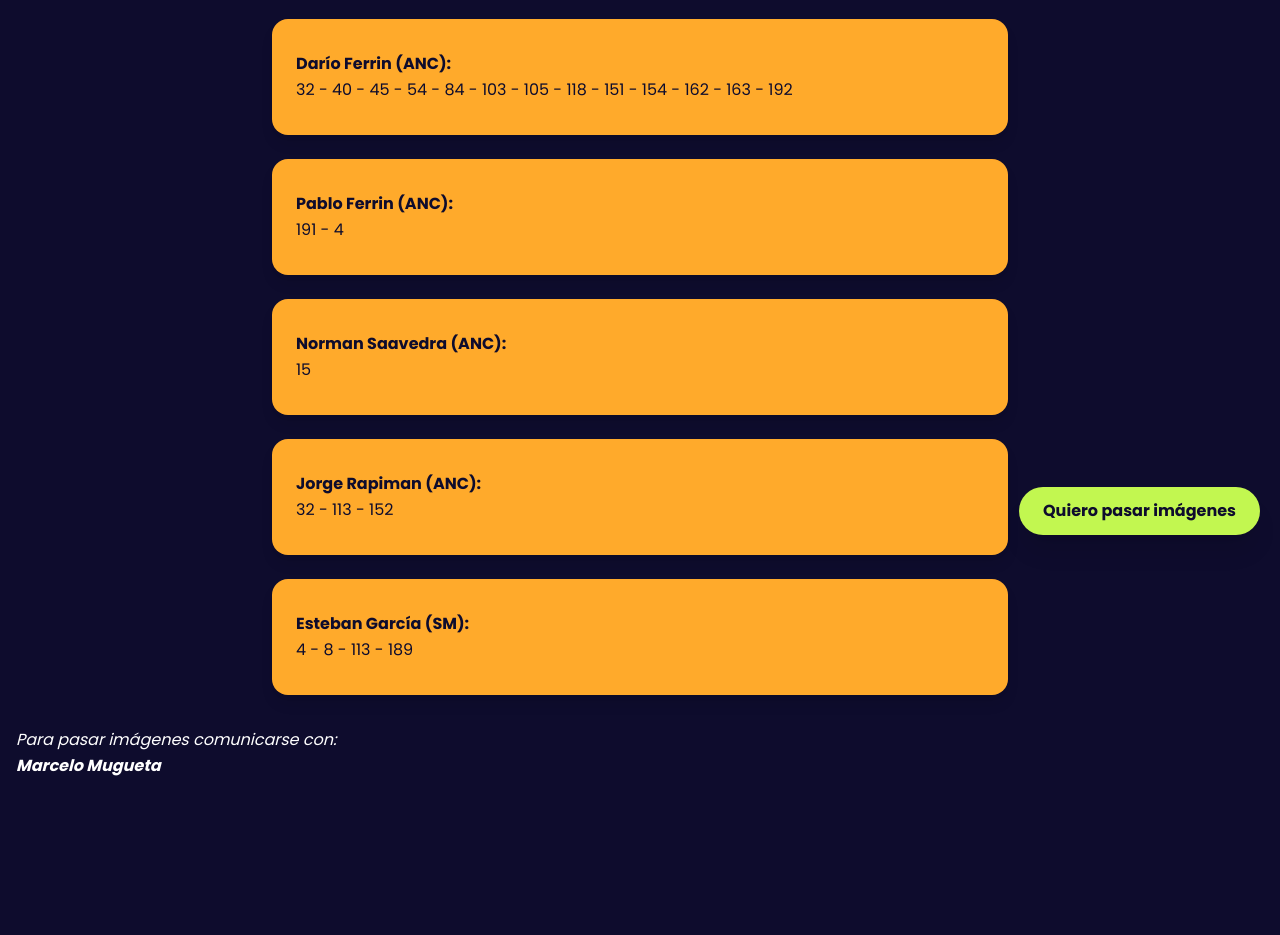
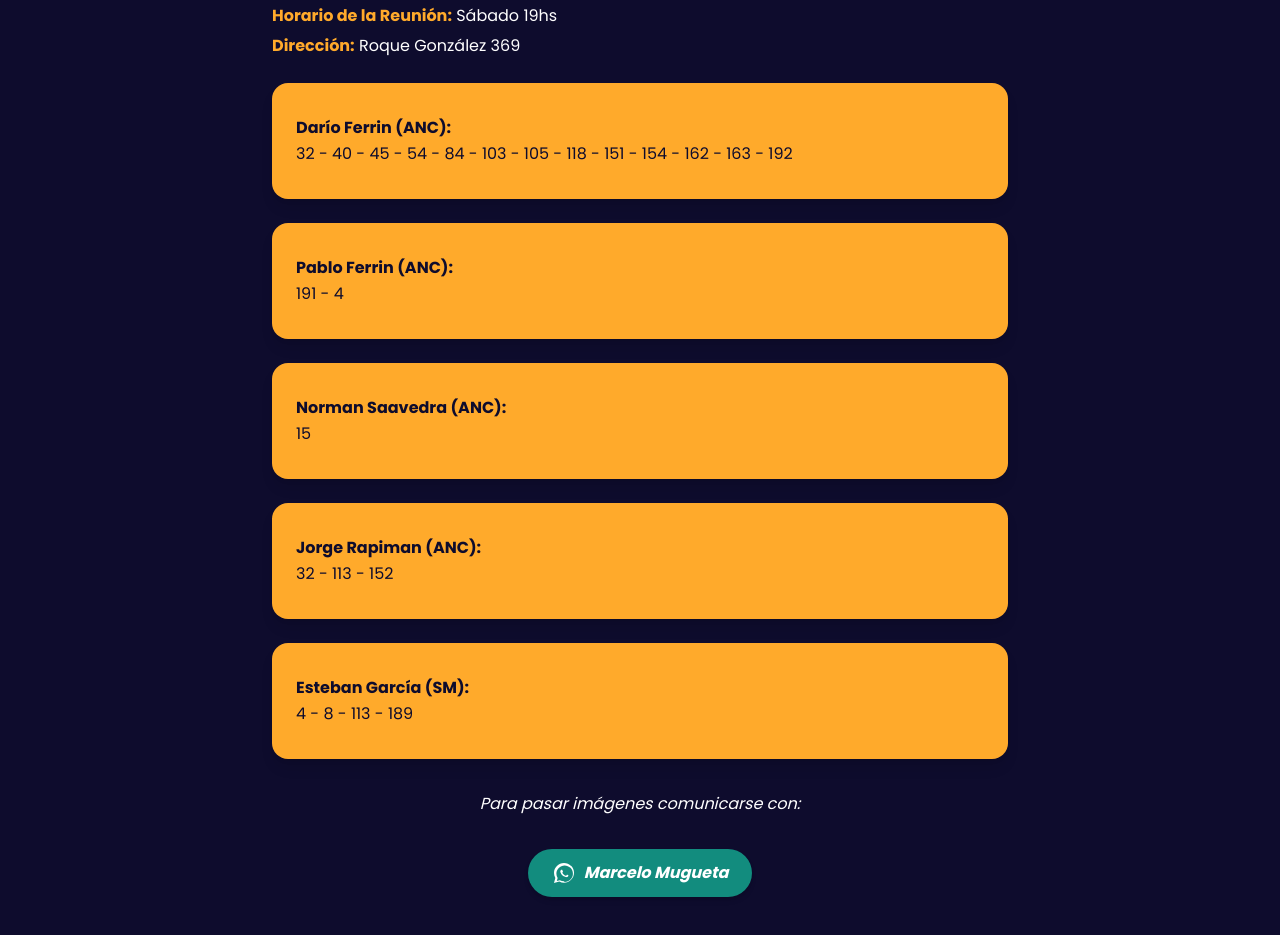
Before and after one commit to pwtrelew/oradores, a plain HTML site: page index.html in a window 1280 px wide. Shown: the part 245-1180 px from the top of the page. Before the commit the page ends 1136 px from the top, so only its background shows below. Drawn offline with nearby package versions, Linux system fonts and the light colour scheme.

Commit message:
Update index.html

```diff
--- a/index.html
+++ b/index.html
@@ -9,23 +9,24 @@
     <!-- Tailwind CSS CDN -->
     <script src="https://cdn.tailwindcss.com"></script>
     <style>
-        /* Custom styles for Poppins font and body background */
+        /* Custom styles for Poppins font */
         body {
-            font-family: 'Poppins', sans-serif; /* Changed font to Poppins */
+            font-family: 'Poppins', sans-serif;
         }
     </style>
 </head>
 <body class="bg-[#0e0c2d] text-white leading-relaxed pb-20">
+
     <!-- Header Section -->
-    <header class="bg-[#0e0c2d] text-center py-12 px-4 relative md:py-16">
+    <header class="bg-[#0e0c2d] text-center pt-24 pb-12 px-4 relative md:pt-32 md:pb-16">
         <h1 class="text-4xl md:text-5xl font-bold text-[#c2f750] mb-2">Oradores</h1>
-        <!-- Top right button, now a link with a location icon -->
+        <!-- Top right button for location -->
         <a href="https://maps.app.goo.gl/ENAcMhcTuPpt3moNA" target="_blank" class="absolute top-4 right-4 bg-[#c2f750] text-[#0e0c2d] border-none py-2 px-4 text-sm font-bold rounded-full shadow-lg cursor-pointer hover:bg-[#d9ff6f] transition-colors duration-300 no-underline flex items-center space-x-1">
-            <!-- Location Icon (SVG) - Custom icon resembling the provided image -->
+            <!-- Location Icon (SVG) -->
             <svg xmlns="http://www.w3.org/2000/svg" viewBox="0 0 24 24" fill="currentColor" class="w-5 h-5">
                 <path d="M12 2C8.13 2 5 5.13 5 9c0 5.25 7 13 7 13s7-7.75 7-13c0-3.87-3.13-7-7-7zm0 9.5c-1.38 0-2.5-1.12-2.5-2.5S10.62 6.5 12 6.5s2.5 1.12 2.5 2.5S13.38 11.5 12 11.5z"/>
             </svg>
-            Cong. Norte
+            <span>Cong. Norte</span>
         </a>
     </header>
 
@@ -36,49 +37,84 @@
         <p class="mb-6"><span class="text-[#ffaa2b] font-bold">Dirección:</span> Roque González 369</p>
 
         <!-- Speaker Cards Container -->
-        <div class="space-y-6">
-            <!-- Speaker Card 1 -->
-            <div class="bg-[#ffaa2b] rounded-2xl p-6 text-[#0e0c2d] shadow-lg">
-                <p class="my-2"><strong>Darío Ferrin (ANC):</strong><br>
-                32 - 40 - 45 - 54 - 84 - 103 - 105 - 118 - 151 - 154 - 162 - 163 - 192</p>
-            </div>
-
-            <!-- Speaker Card 2 -->
-            <div class="bg-[#ffaa2b] rounded-2xl p-6 text-[#0e0c2d] shadow-lg">
-                <p class="my-2"><strong>Pablo Ferrin (ANC):</strong><br>
-                191 - 4</p>
-            </div>
-
-            <!-- Speaker Card 5 -->
-            <div class="bg-[#ffaa2b] rounded-2xl p-6 text-[#0e0c2d] shadow-lg">
-                <p class="my-2"><strong>Norman Saavedra (ANC):</strong><br>
-                15</p>
-            </div>
-
-            <!-- Speaker Card 6 -->
-            <div class="bg-[#ffaa2b] rounded-2xl p-6 text-[#0e0c2d] shadow-lg">
-                <p class="my-2"><strong>Jorge Rapiman (ANC):</strong><br>
-                32 - 113 - 152</p>
-            </div>
-
-            <!-- Speaker Card 7 -->
-            <div class="bg-[#ffaa2b] rounded-2xl p-6 text-[#0e0c2d] shadow-lg">
-                <p class="my-2"><strong>Esteban García (SM):</strong><br>
-                4 - 8 - 113 - 189</p>
-            </div>
+        <!-- This div will be populated dynamically by the script below -->
+        <div id="speaker-container" class="space-y-6">
+            <!-- Speaker cards will be inserted here -->
         </div>
     </main>
 
     <!-- Footer Section -->
-    <footer class="text-left py-8 px-4 italic">
-        <p>Para pasar imágenes comunicarse con:<br>
-        <strong class="font-bold">Marcelo Mugueta</strong></p>
+    <footer class="text-center py-8 px-4 italic">
+        <p class="mb-4">Para pasar imágenes comunicarse con:</p>
+        <!-- WhatsApp contact button with added vertical margin (my-4) -->
+        <a class="inline-flex items-center justify-center space-x-2 bg-[#128C7E] text-white border-none py-3 px-6 text-base font-bold rounded-full shadow-md transition-colors duration-300 hover:bg-[#075E54] no-underline my-4"
+           href="https://wa.me/5492804977396" target="_blank">
+            <!-- Official WhatsApp Icon (SVG) -->
+            <svg xmlns="http://www.w3.org/2000/svg" viewBox="0 0 24 24" fill="currentColor" class="w-6 h-6">
+                <path d="M19.11 4.9C17.22 3 14.72 2 12 2C6.48 2 2 6.48 2 12c0 1.77.46 3.45 1.32 4.95L2 22l5.27-1.38c1.45.79 3.08 1.21 4.73 1.21h.01c5.52 0 10-4.48 10-10c0-2.72-1-5.22-2.89-7.1zM12 20.25c-1.46 0-2.87-.39-4.12-1.1L4.84 20l.82-3.04c-.8-1.29-1.26-2.78-1.26-4.31c0-4.54 3.69-8.23 8.24-8.23c2.2 0 4.23.86 5.82 2.45c1.59 1.59 2.45 3.62 2.45 5.82c-.01 4.55-3.7 8.24-8.25 8.24zM16.47 14.48c-.19-.1-1.14-.56-1.32-.63c-.18-.06-.31-.1-.44.1c-.13.2-.5.63-.61.75c-.12.13-.23.14-.43.05c-.19-.09-1.03-.38-1.96-1.21c-.73-.64-1.22-1.43-1.35-1.67c-.13-.24-.01-.37.09-.48c.09-.1.2-.25.3-.34c.1-.09.13-.16.2-.27c.06-.11.03-.21-.02-.31c-.05-.1-.44-1.06-.6-1.45c-.16-.39-.32-.34-.44-.34c-.11 0-.25 0-.38 0c-.13 0-.34.05-.52.24c-.18.2-.69.68-.69 1.65c0 .97.71 1.92.81 2.06c.1.15 1.39 2.12 3.37 2.96c.49.21.88.33 1.18.43c.47.15.89.13 1.22.08c.37-.06 1.14-.46 1.3-.91c.16-.44.16-.82.11-.91c-.05-.08-.18-.13-.37-.23z"/>
+            </svg>
+            <span>Marcelo Mugueta</span>
+        </a>
     </footer>
 
-    <!-- Floating Action Button -->
-    <a class="fixed bottom-5 right-5 bg-[#c2f750] text-[#0e0c2d] border-none py-3 px-6 text-base font-bold rounded-full shadow-xl transition-colors duration-300 hover:bg-[#d9ff6f] no-underline"
-       href="https://wa.me/5492804977396" target="_blank">
-        Quiero pasar imágenes
-    </a>
+    <script>
+        // --- Speaker Data ---
+        // All speaker information is stored in this array of objects.
+        // To add, edit, or remove a speaker, you only need to change this section.
+        const speakers = [
+            {
+                name: "Darío Ferrin",
+                group: "ANC",
+                numbers: [32, 40, 45, 54, 84, 103, 105, 118, 151, 154, 162, 163, 192]
+            },
+            {
+                name: "Pablo Ferrin",
+                group: "ANC",
+                numbers: [191, 4]
+            },
+            {
+                name: "Norman Saavedra",
+                group: "ANC",
+                numbers: [15]
+            },
+            {
+                name: "Jorge Rapiman",
+                group: "ANC",
+                numbers: [32, 113, 152]
+            },
+            {
+                name: "Esteban García",
+                group: "SM",
+                numbers: [4, 8, 113, 189]
+            }
+        ];
+
+        // --- Dynamic Content Generation ---
+        // This function runs when the page loads.
+        window.onload = function() {
+            // Get the container element where speaker cards will be inserted.
+            const container = document.getElementById('speaker-container');
+
+            // Check if the container exists to avoid errors.
+            if (container) {
+                // Loop through each speaker in the 'speakers' array.
+                speakers.forEach(speaker => {
+                    // Create the HTML for the speaker card using a template literal.
+                    // This makes it easy to read and construct the HTML.
+                    const speakerCardHTML = `
+                        <div class="bg-[#ffaa2b] rounded-2xl p-6 text-[#0e0c2d] shadow-lg">
+                            <p class="my-2">
+                                <strong>${speaker.name} (${speaker.group}):</strong><br>
+                                ${speaker.numbers.join(' - ')}
+                            </p>
+                        </div>
+                    `;
+                    // Insert the newly created HTML into the container.
+                    container.innerHTML += speakerCardHTML;
+                });
+            }
+        };
+    </script>
+
 </body>
 </html>
```
